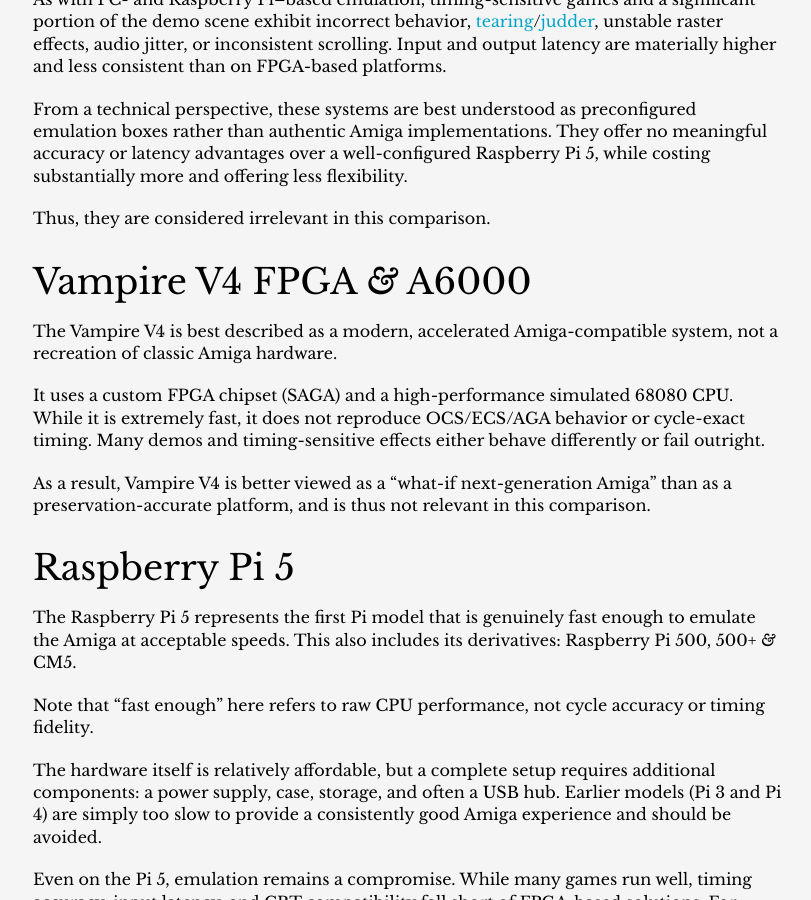
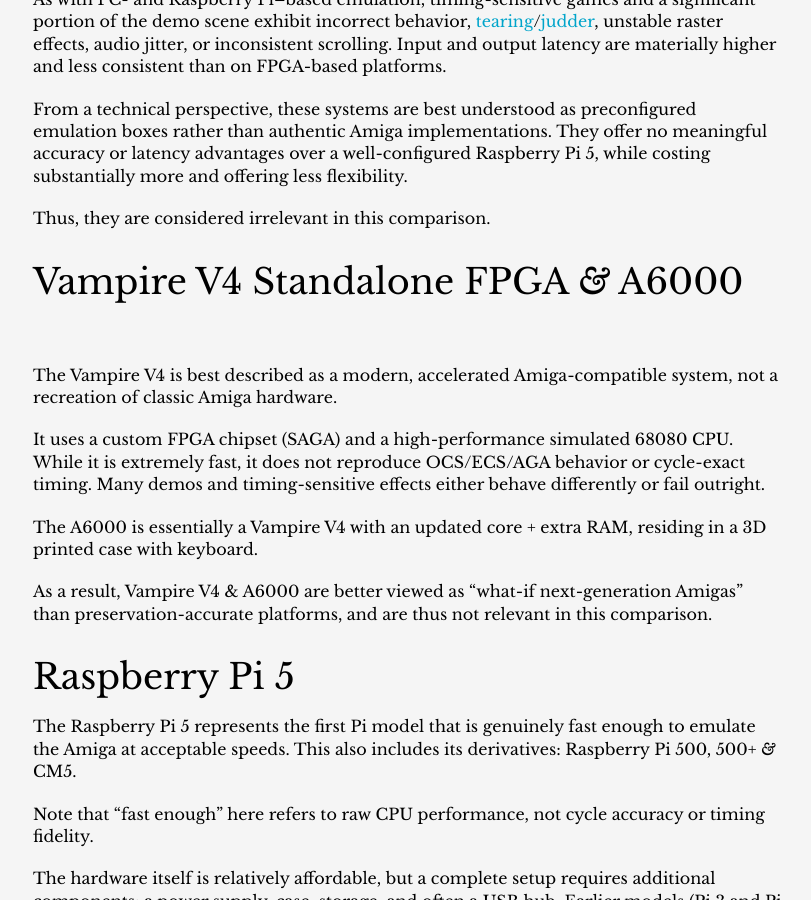
Before and after one commit to amigavision/amigavision.github.io, a Jekyll site: the page built from best.md, in a window 1280 px wide and 900 px high, scrolled down 1568 px. Shown: the whole window, without its empty margins (232-1043 px from the left). Built offline with Jekyll 4.4.1, drawn with Linux system fonts in a browser that asks for light colours.

Commit message:
Clarify A6000

```diff
--- a/best.md
+++ b/best.md
@@ -41,13 +41,15 @@
 
 Thus, they are considered irrelevant in this comparison.
 
-## Vampire V4 FPGA *&* A6000
+## Vampire V4 Standalone FPGA *&* A6000
 
 The Vampire V4 is best described as a modern, accelerated Amiga-compatible system, not a recreation of classic Amiga hardware.
 
 It uses a custom FPGA chipset (SAGA) and a high-performance simulated 68080 CPU. While it is extremely fast, it does not reproduce OCS/ECS/AGA behavior or cycle-exact timing. Many demos and timing-sensitive effects either behave differently or fail outright.
 
-As a result, Vampire V4 is better viewed as a “what-if next-generation Amiga” than as a preservation-accurate platform, and is thus not relevant in this comparison.
+The A6000 is essentially a Vampire V4 with an updated core + extra RAM, residing in a 3D printed case with keyboard.
+
+As a result, Vampire V4 & A6000 are better viewed as “what-if next-generation Amigas” than preservation-accurate platforms, and are thus not relevant in this comparison.
 
 ## Raspberry Pi 5
 
```
